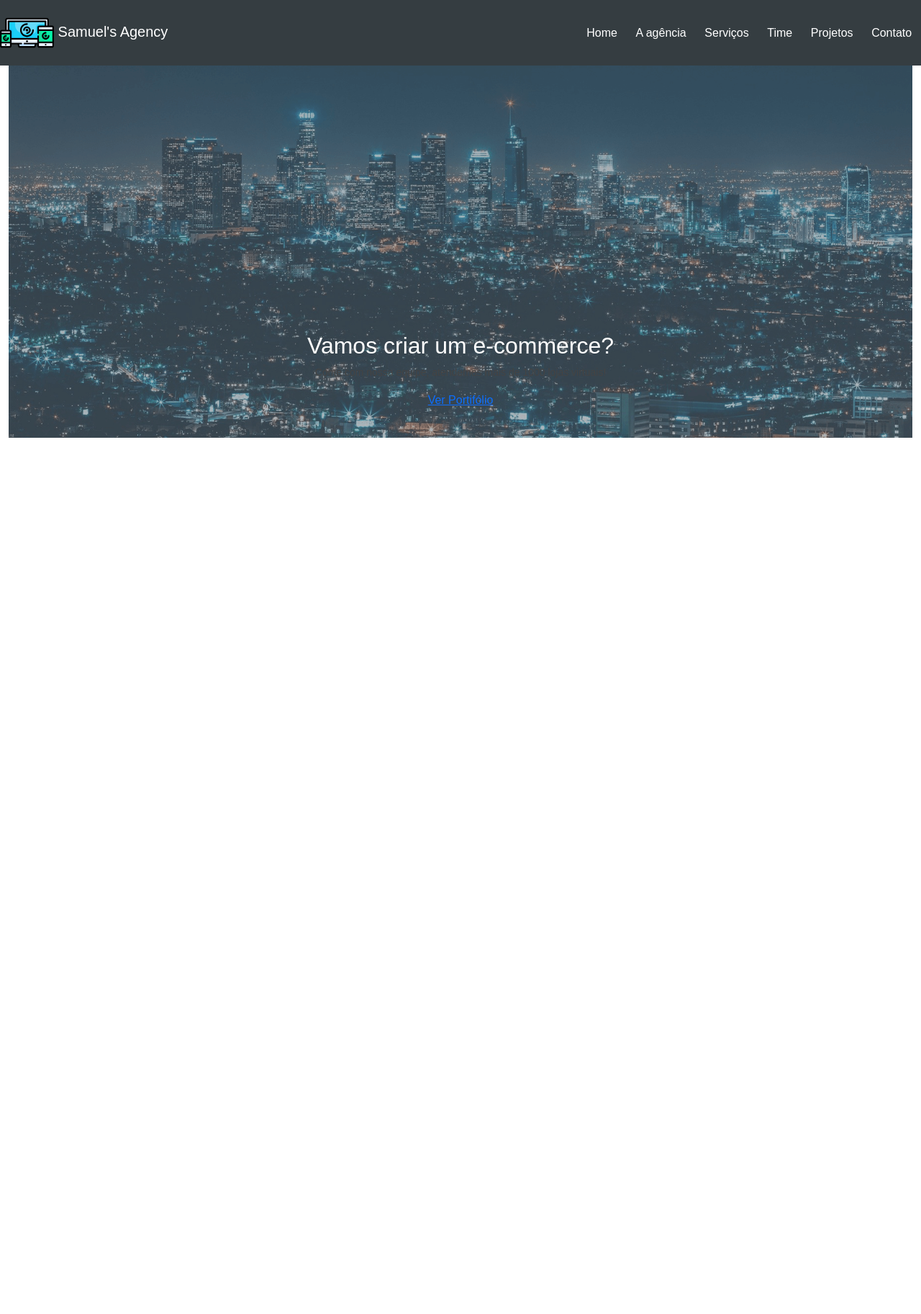
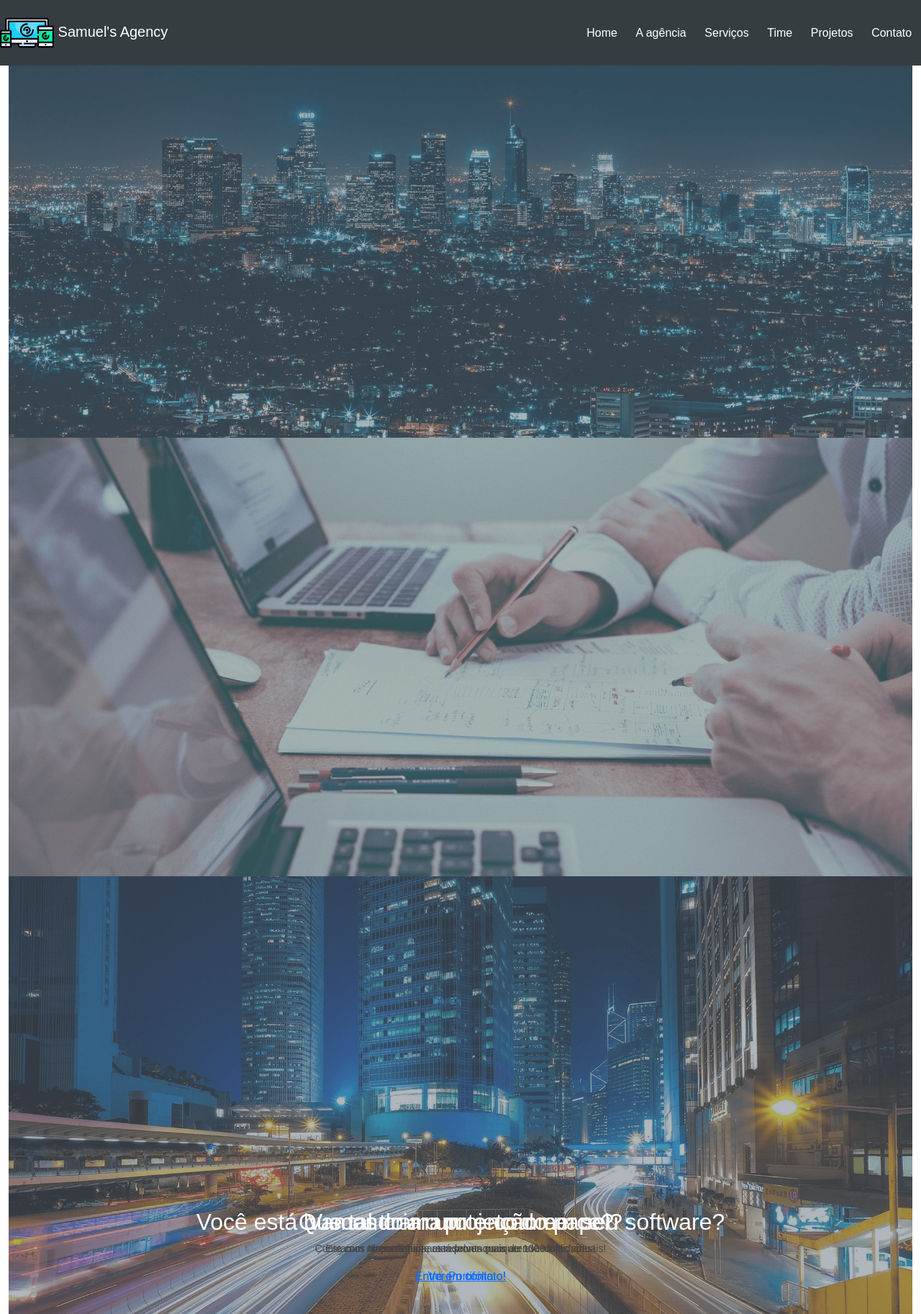
Before and after one commit to SamuelAlan19/Cursinho-GIT, a PHP site: page / in a window 1280 px wide. Shown: the whole page at 72% size. Before the commit the page ends 608 px from the top, so only its background shows below. Run offline with PHP 8.4, Linux system fonts and the light colour scheme; some libraries are stand-ins or nearby versions.

Commit message:
Telas Iniciais

```diff
--- a/index.php
+++ b/index.php
@@ -65,6 +65,22 @@
                             <a href="#" class="main-btn">Ver Portifólio</a>
                         </div>
                     </div>
+                    <div class="carrousel-item">
+                        <img src="img/banner2.png" class="d-block w-100" alt="Engenharia de Software">
+                        <div class="carousel-caption d-none d-md-block">
+                            <h2>Que tal tirar o projeto do papel?</h2>
+                            <p>Nossa equipe está pronta para atendê-lo!</p>
+                            <a href="#" class="main-btn">Entre em contato!</a>
+                        </div>
+                    </div>
+                    <div class="carrousel-item">
+                        <img src="img/banner3.png" class="d-block w-100" alt="Manutenção em Software">
+                        <div class="carousel-caption d-none d-md-block">
+                            <h2>Você está buscando manutenção em seu software?</h2>
+                            <p>Estamos disponíveis para resolver quaiquer eventualidades!</p>
+                            <a href="#" class="main-btn">Entre em contato!</a>
+                        </div>
+                    </div>
                 </div>
             </div>
         </div>
```
